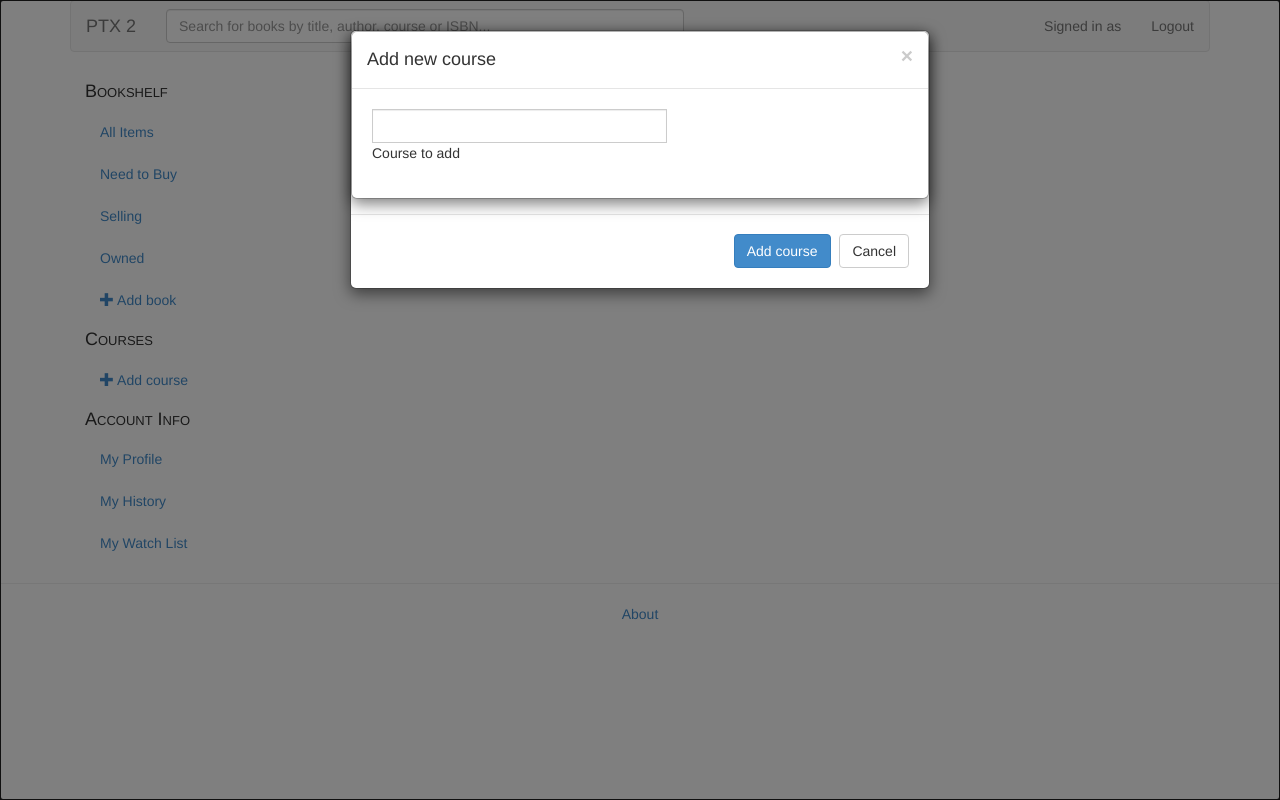
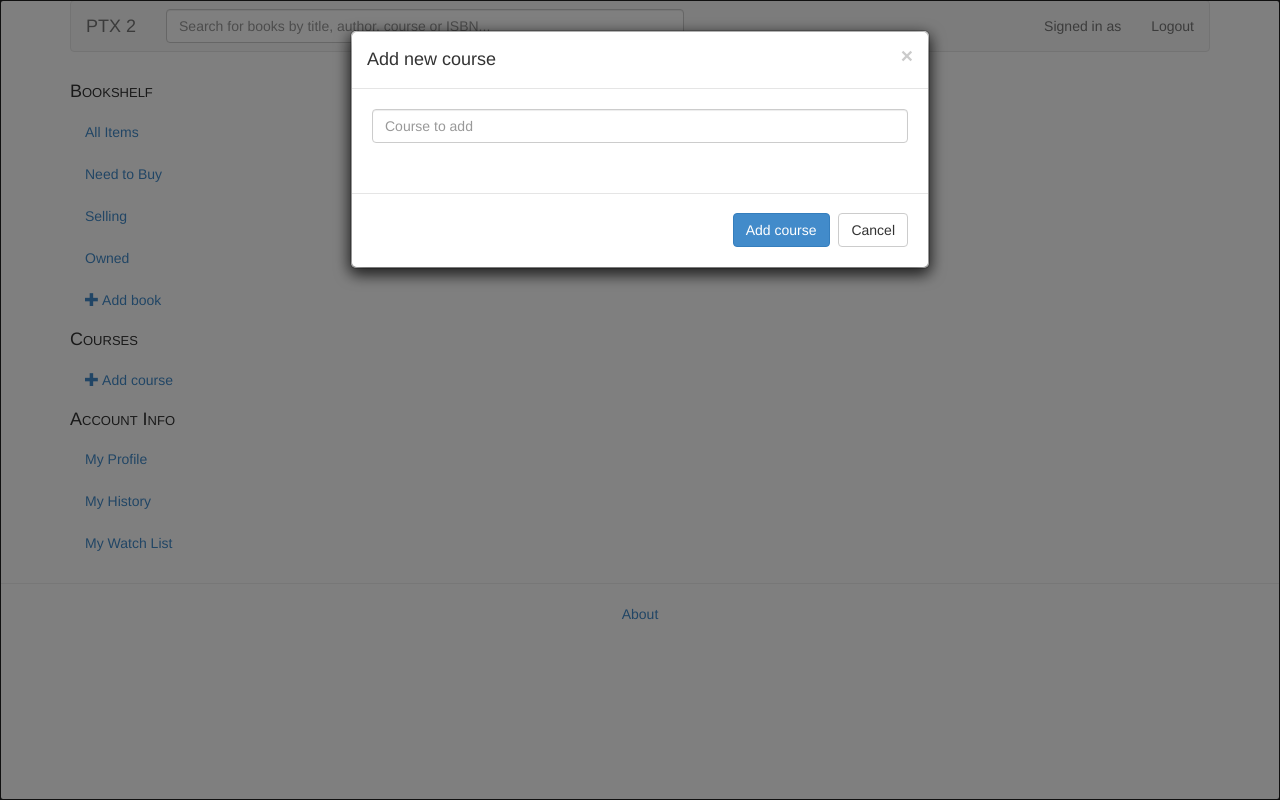
Before and after one commit to limichaelc/PTX2, a Django app: template ptx2app/templates/ptonptx2/bookshelf.html in a window 1280 px wide, after a click on "Add course". Run offline with Django 3.2, Linux system fonts and the light colour scheme; the template is opened without the code that fills it, so the values that code supplies are empty.

Commit message:
created newcourse form

```diff
--- a/ptx2app/templates/forms/newcourse.html
+++ b/ptx2app/templates/forms/newcourse.html
@@ -8,12 +8,9 @@
 				</div>
 				<div class="modal-body">
 					<form id="addnewcourseform" method="POST" name="addnewcourseform">
-						<div class="form-group">
-							<div class="input-group">
-								<input type="text" class="form-control" name="course">Course to add
-								</div>
-							</div>
-						</div>
+					<div class="form-group">
+						<input type="text" class="form-control" placeholder="Course to add">
+					</div>
 					</form>
 				</div>
 				<div class="modal-footer">
```
